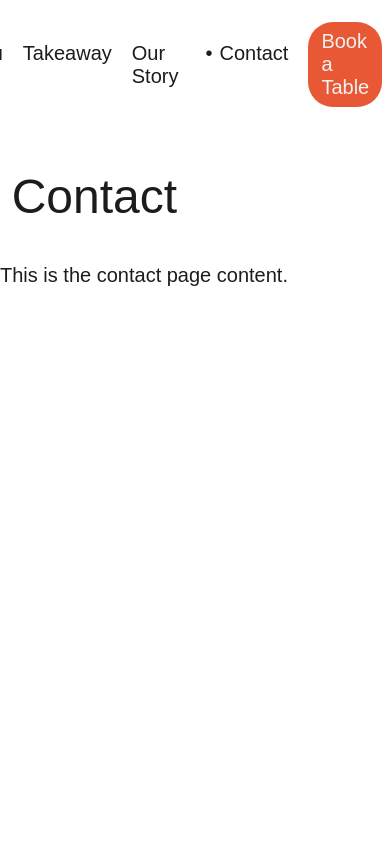
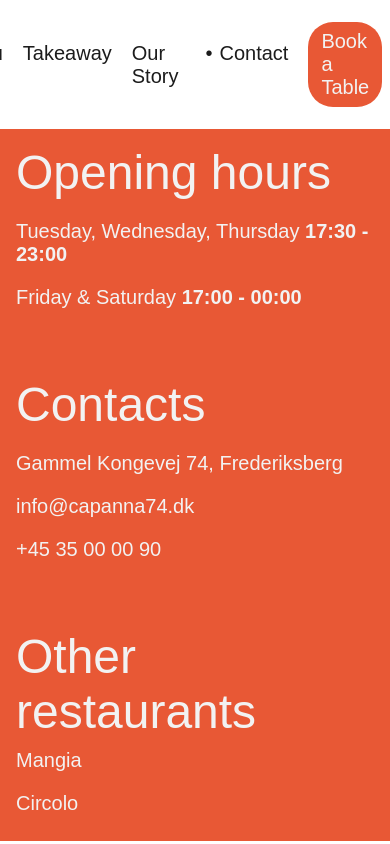
Before and after one commit to ozolinala/capanna74, a Next.js app: page /contact in a window 390 px wide. Built offline with nearby package versions, Linux system fonts and the light colour scheme.

Commit message:
Completed page with links + working media queries mobile (max-width: 768px)

```diff
--- a/src/pages/contact.js
+++ b/src/pages/contact.js
@@ -1,11 +1,43 @@
-import React from 'react';
-import Layout from '../components/Layout';
+import React from "react";
+import Layout from "../components/Layout";
+import styles from "../styles/Contact.module.css";
 
 const Contact = () => {
   return (
     <Layout>
-      <h2>Contact</h2>
-      <p>This is the contact page content.</p>
+      <article className={styles.container}>
+        <div className={styles.contactInfo}>
+          <div className={styles.contactInfoText}>
+            <div>
+              <h2>Opening hours</h2>
+              <p>
+                Tuesday, Wednesday, Thursday <b>17:30 - 23:00</b>
+              </p>
+              <p>
+                Friday & Saturday <b>17:00 - 00:00</b>
+              </p>
+            </div>
+            <div>
+              <h2>Contacts</h2>
+              <p>Gammel Kongevej 74, Frederiksberg</p>
+              <a href="mailto:info@capannadi74.dk">info@capanna74.dk</a>
+              <p>+45 35 00 00 90</p>
+            </div>
+            <div>
+              <h2>Other restaurants</h2>
+              <div className={styles.otherRestaurants}>
+                <a href="https://mangia.dk/">Mangia</a>
+                <a href="https://www.ristorantecircolo.dk/">Circolo</a>
+              </div>
+            </div>
+          </div>
+        </div>
+        <img
+          src="/assets/contacts-image.jpg"
+          alt="Landing Image"
+          className={styles.contactsImage}
+        />
+      </article>
     </Layout>
   );
 };
--- /dev/null
+++ b/src/styles/Contact.module.css
@@ -0,0 +1,57 @@
+.container {
+  display: grid;
+  grid-template-columns: 1fr 1fr;
+  gap: 15px;
+}
+
+.contactInfo {
+  background-color: var(--accent-color);
+  width: 100%;
+  height: 100%;
+}
+
+.contactInfoText {
+  padding: 4rem;
+  display: flex;
+  flex-direction: column;
+  gap: 3rem;
+}
+
+.contactInfoText h2 {
+  padding: 0;
+  margin: 0;
+}
+
+.contactInfoText h2,
+.contactInfoText p,
+.contactInfoText a {
+  color: var(--off-white);
+}
+.contactInfoText a {
+  font-size: 20px;
+  margin: 10px 0px;
+}
+
+.contactsImage {
+  width: 100%;
+  max-height: 100%;
+}
+
+.otherRestaurants {
+  display: flex;
+  flex-direction: column;
+}
+
+@media only screen and (max-width: 768px) {
+  .contactsImage {
+    display: none;
+  }
+
+  .container {
+    grid-template-columns: 1fr;
+  }
+
+  .contactInfoText {
+    padding: 1rem;
+  }
+}
```
Also changed, not shown: public/assets/contacts-image.jpg (added).
